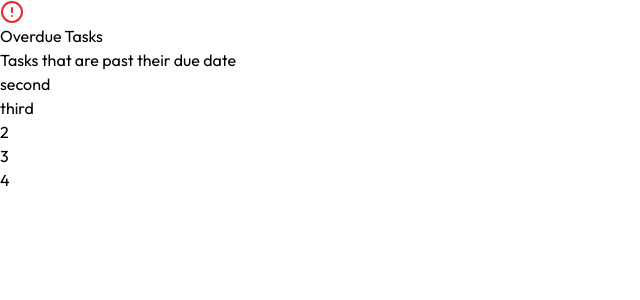
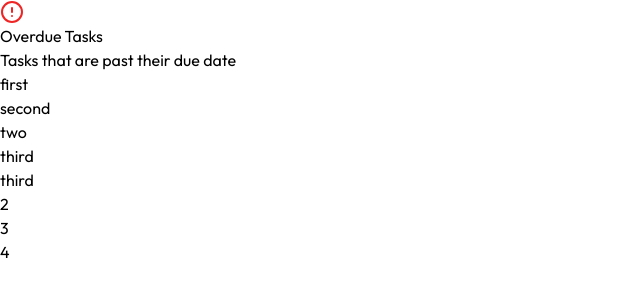
Before and after one commit to Groot-001/Current_Project, a React (Vite) app: page / in a window 1280 px wide. Shown: the top 300 px of the page, without its empty margins (0-640 px from the left). Built offline with nearby package versions, Linux system fonts and the light colour scheme.

Commit message:
update overviewTask

```diff
--- a/src/components/TasksOverview.tsx
+++ b/src/components/TasksOverview.tsx
@@ -9,19 +9,38 @@ const TasksOverview = () => {
         <div className="flex flex-col rounded-[10px] border-[0.8px] bg-[#FFFFFF] shadow-[0_0_16px_-1px_rgba(22, 22, 22, 0.04)]">
           {/* The rgba value is the arbitary value in the shadow */}
 
-          {/* Sub Containers */}
-          <div className="">
-            <div>
+          {/* First Sub Container */}
+          <div className="px-6 pt-6 pb-4 flex flex-col gap-1">
+            <div className="flex gap-2 items-center">
               <img
                 src={alert_circle}
                 alt="alert-circle icon"
                 className="w-5 h-5"
               />
-              <span>Overdue Tasks</span>
+              <span className="text-[18px] font-medium text-[#292929] leading-[26px] tracking-normal">
+                Overdue Tasks
+              </span>
             </div>
-            <span>Tasks that are past their due date</span>
+
+            <div>
+              <span className="text-[#6A7282] font-light text-sm tracking-normal">
+                Tasks that are past their due date
+              </span>
+            </div>
           </div>
-          <div>second</div>
+
+          {/* Second sub container */}
+          <div className="flex flex-col gap-3 p-4">
+            {/* first box of second container */}
+            <div className="bg-[#F6EBF23D] border-[#FFF1EF] border-[0.8px] rounded-[10px] p-4 flex flex-col gap-3">
+              <div>first</div>
+              <div>second</div>
+            </div>
+            <div>two</div>
+            <div>third</div>
+          </div>
+
+          {/* Third sub container */}
           <div>third</div>
         </div>
         {/*
```
